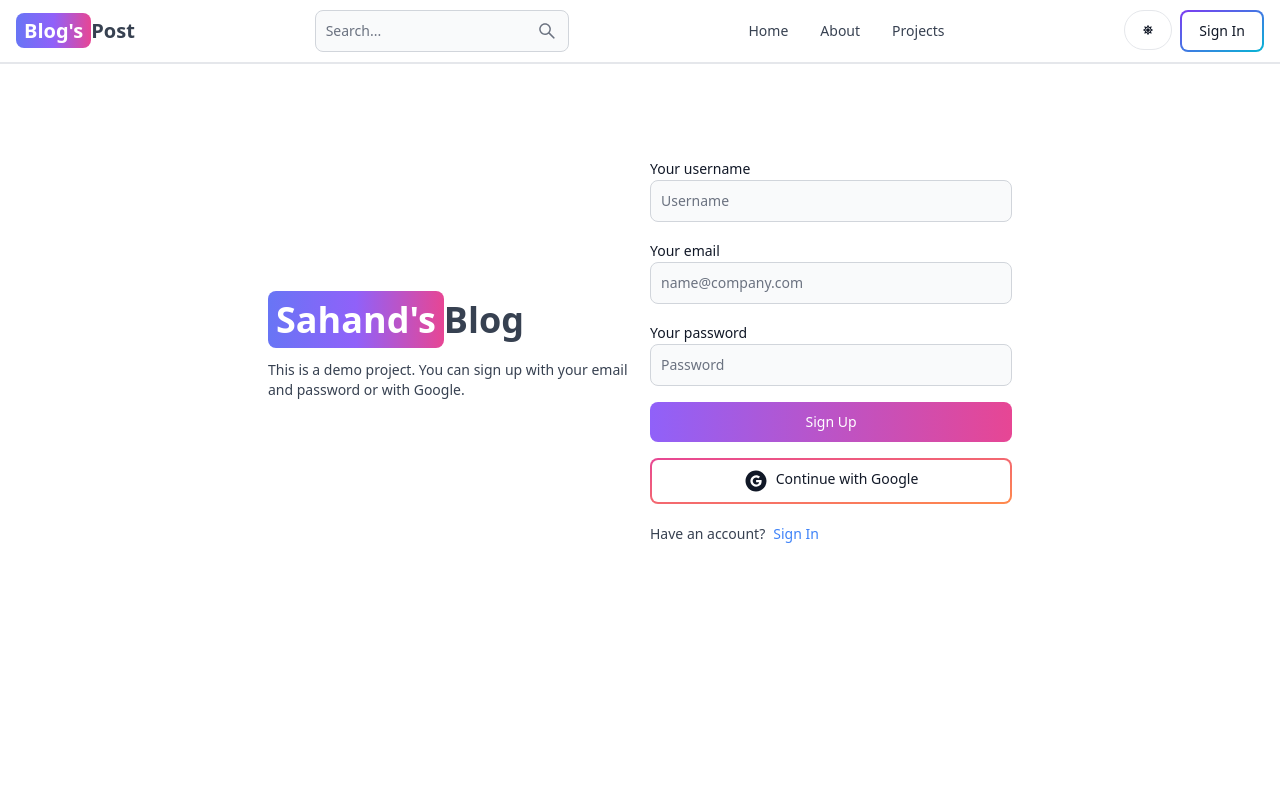
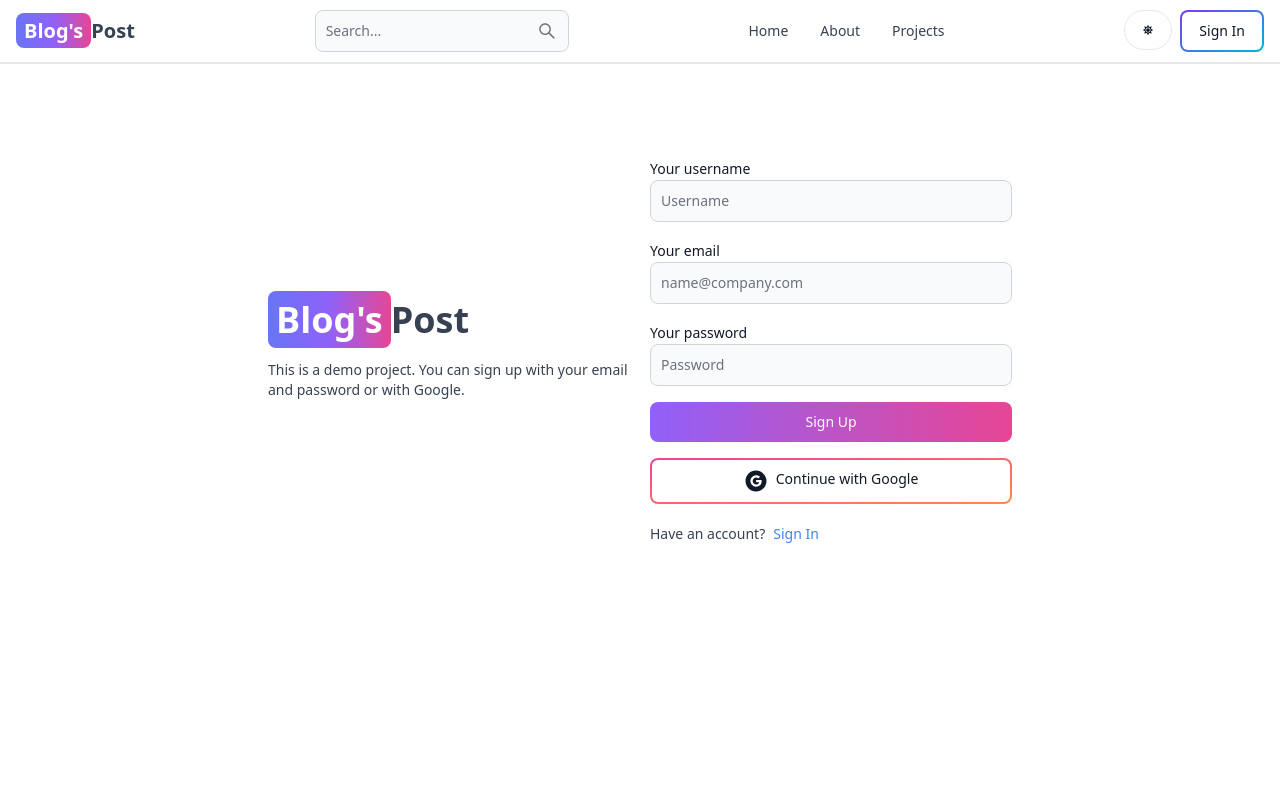
Before and after one commit to LuffyThePirateKing2023/MERN-stack-blog-post, a React (Vite) app in the folder client/: page /sign-up in a window 1280 px wide. Shown: the top 800 px of the page. Built offline with nearby package versions, Linux system fonts and the light colour scheme; no server answers.

Commit message:
udpate: client side

```diff
--- a/client/src/pages/SignUp.jsx
+++ b/client/src/pages/SignUp.jsx
@@ -44,9 +44,9 @@ export default function SignUp() {
         <div className='flex-1'>
           <Link to='/' className='font-bold dark:text-white text-4xl'>
             <span className='px-2 py-1 bg-gradient-to-r from-indigo-500 via-purple-500 to-pink-500 rounded-lg text-white'>
-              Sahand's
+              Blog's
             </span>
-            Blog
+           Post
           </Link>
           <p className='text-sm mt-5'>
             This is a demo project. You can sign up with your email and password
```
